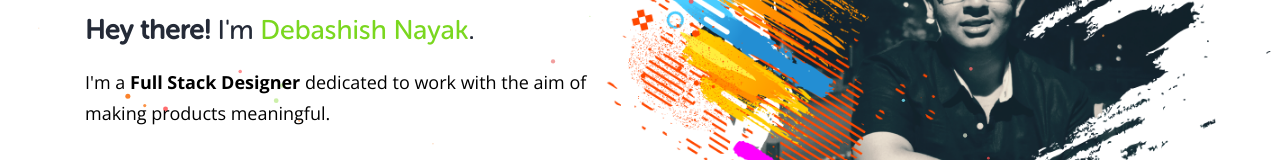
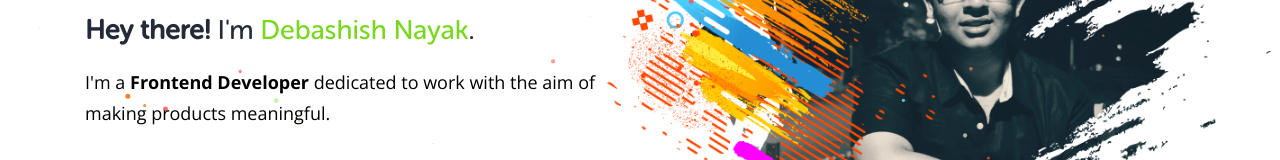
Before and after one commit to theindianotaku/portfolio-old, a plain HTML site: page index.html in a window 1280 px wide. Shown: the part 321-481 px from the top of the page. Drawn offline with nearby package versions, Linux system fonts and the light colour scheme; files whose address does not match are found by name.

Commit message:
Minor changes

```diff
--- a/index.html
+++ b/index.html
@@ -64,7 +64,7 @@
 			<div class="row">
 				<div class="col-md-6">
 					<h3>Hey there! <span class="normal">I'm <span class="accent">Debashish Nayak</span>.</span></h3>
-					<p>I'm a <strong>Full Stack Designer</strong> dedicated to work with the aim of making products meaningful.</p>
+					<p>I'm a <strong>Frontend Developer</strong> dedicated to work with the aim of making products meaningful.</p>
 				</div>
 				<div class="col-md-6">
 
```
